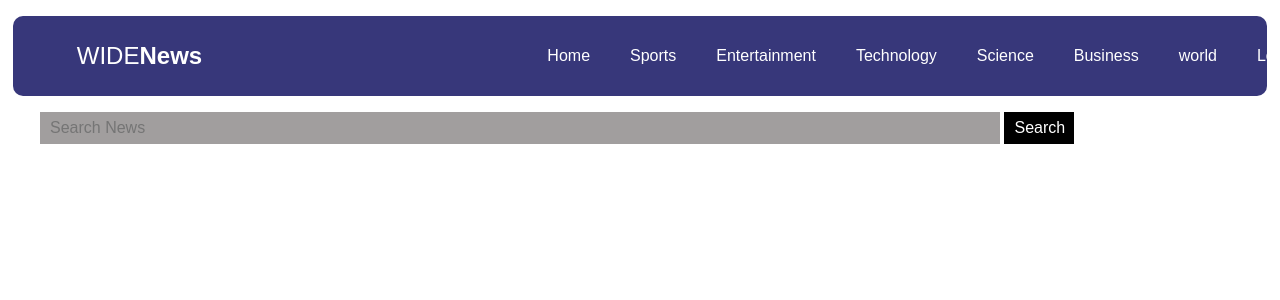
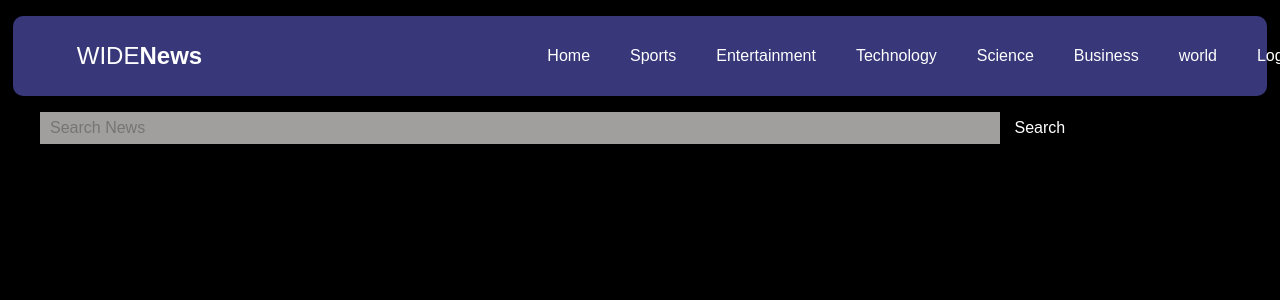
Before and after one commit to suryaprasaath/ProjectSEM8, a Flask app: page /home in a window 1280 px wide. Shown: the top 300 px of the page. Run offline with Flask 2, Linux system fonts and the light colour scheme; the visitor is signed in with stand-in values (Sample User, id 1); data that the repository does not hold is empty; some libraries are stand-ins or nearby versions.

Commit message:
Updated color to black

```diff
--- a/static/css/home.css
+++ b/static/css/home.css
@@ -15,7 +15,7 @@ body {
 	margin: 0;
 	padding: 0;
 
-	background-color: linear-gradient(90deg, rgba(2,0,36,1) 0%, rgba(24,24,181,1) 0%, rgba(0,212,255,1) 100%);
+	background-color: black;
 	font-family: 'Montserrat', sans-serif;
 	font-weight: 400;
 	letter-spacing: 0;
```
